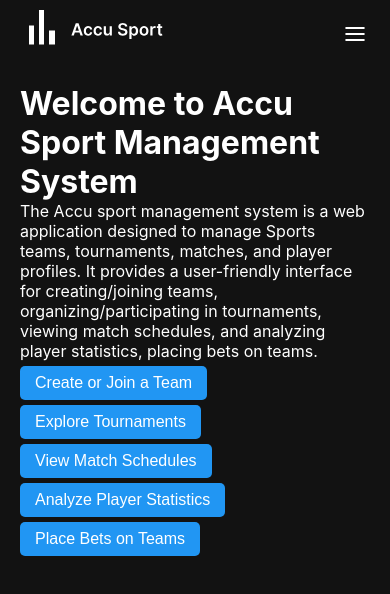
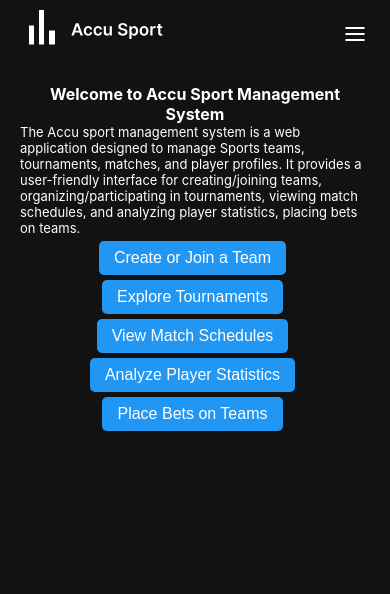
Before and after one commit to mehulrana5/AccuSport-frontend, a React (Create React App) app: page /#/ in a window 390 px wide. Shown: the top 594 px of the page. Built offline with nearby package versions, Linux system fonts and the light colour scheme; no server answers.

Commit message:
made homepage responsive

```diff
--- a/src/components/HomePage.js
+++ b/src/components/HomePage.js
@@ -1,18 +1,19 @@
 import React from 'react';
+import '../css/HomePage.css'
 import { useNavigate } from 'react-router-dom';
 
 const HomePage = () => {
   const navigate=useNavigate();
    return (
-    <div className="container-1" style={{display:"flex",flexDirection:"column"}}>
-      <h1>Welcome to Accu Sport Management System</h1>
-      <p>
+    <div className="container-1">
+      <h1 className='home title'>Welcome to Accu Sport Management System</h1>
+      <p className='home about'>
         The Accu sport management system is a web application designed to manage Sports teams,
         tournaments, matches, and player profiles. It provides a user-friendly interface for
         creating/joining teams, organizing/participating in tournaments, viewing match schedules,
         and analyzing player statistics, placing bets on teams.
       </p>
-      <div>
+      <div className='home btns'>
         <button className='blue-btn' onClick={()=>navigate(`./teams`)}>
           Create or Join a Team
         </button>
--- a/src/css/HomePage.css
+++ b/src/css/HomePage.css
@@ -1,48 +1,19 @@
-/* HomePage.css */
-
-.homepage-container {
+.home{
+  /* border: red solid; */
+}
+.home.title{
   text-align: center;
 }
-
-.homepage-title {
-  color: #3B5998;
+.home.btns{
+  display: flex;
+  flex-wrap: wrap;
+  justify-content: center;
 }
-
-.homepage-subtitle {
-  color: #FFC107;
+@media (max-width:800px) {
+  .home.title{
+    font-size:medium;
+  }
+  .home.about{
+    font-size: small;
+  }
 }
-
-.feature-title {
-  color: #333333;
-}
-
-.feature-list {
-  list-style-type: none;
-  padding-left: 0;
-}
-
-.get-started-title {
-  color: #4CAF50;
-}
-
-.get-started-description {
-  color: #333333;
-}
-
-.sign-up-button,
-.log-in-button {
-  background-color: #3B5998;
-  color: #FFFFFF;
-  padding: 10px 20px;
-  border: none;
-  cursor: pointer;
-  margin-right: 10px;
-}
-
-.footer {
-  margin-top: 50px;
-}
-
-.footer-text {
-  color: #333333;
-}
```
